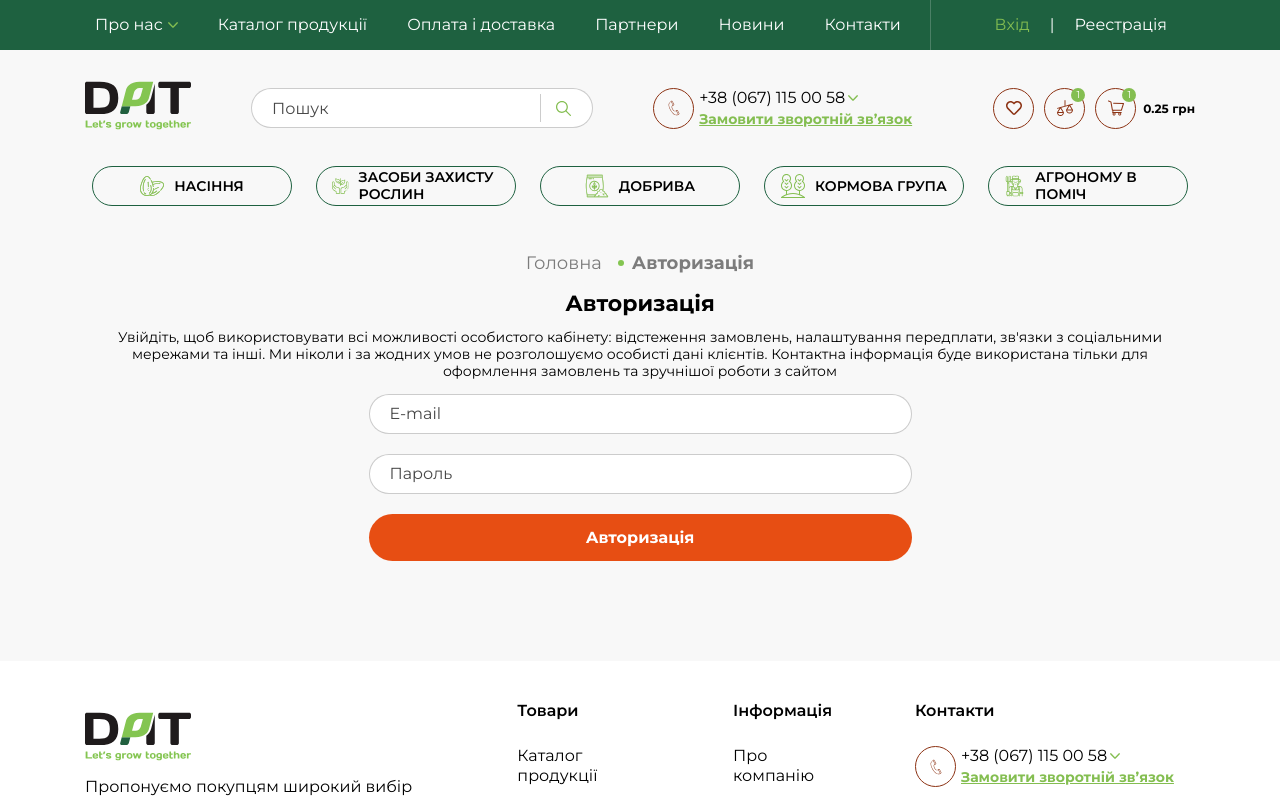
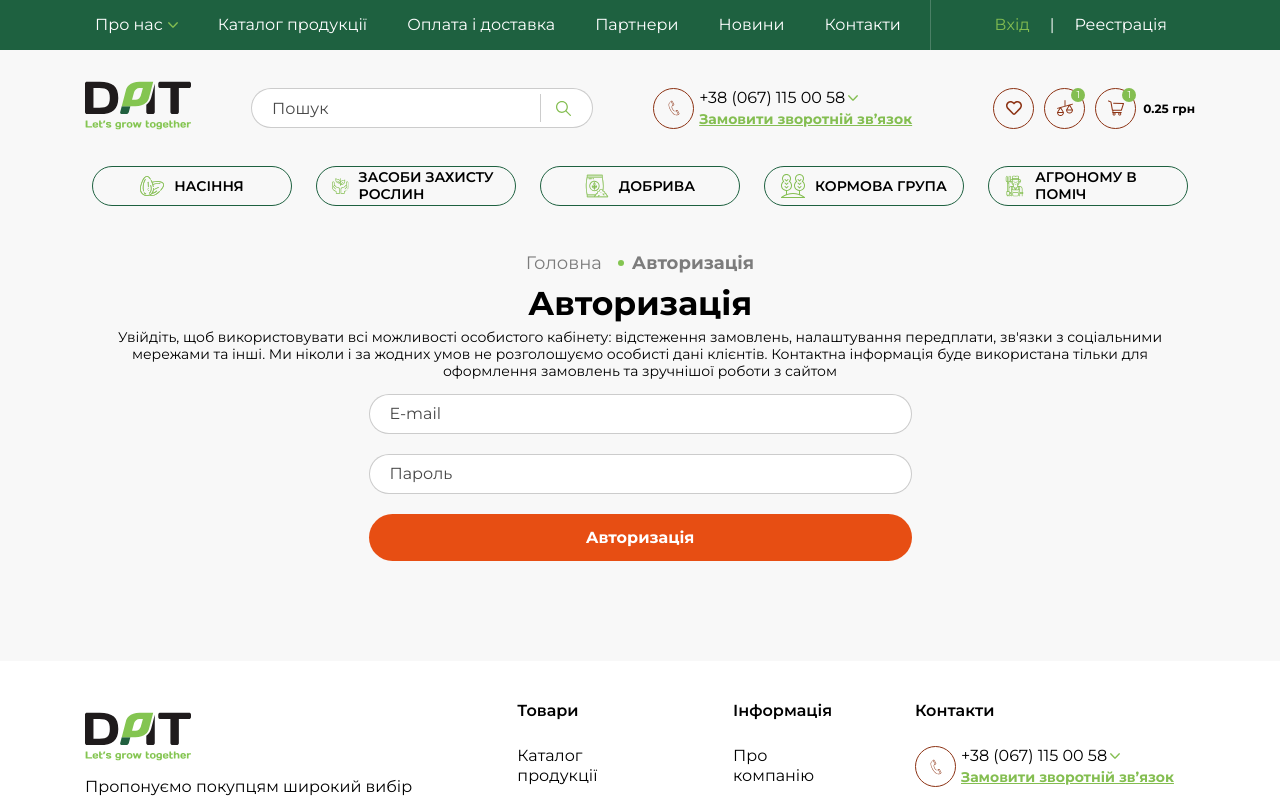
Before and after one commit to artipavl/DamarAgrotrade, a React (Create React App) app: page /DamarAgrotrade/logIn in a window 1280 px wide. Shown: the top 798 px of the page. Built offline with nearby package versions, Linux system fonts and the light colour scheme.

Commit message:
update Title

```diff
--- a/src/components/title/title.style.ts
+++ b/src/components/title/title.style.ts
@@ -7,14 +7,18 @@ type H2Props = {
   center?: boolean;
 };
 
-export const H2 = styled.h2<H2Props>`
+export const H2 = styled.div<H2Props>`
   display: flex;
-  align-items: end;
   justify-content: ${props => props.center && 'center'};
+  gap: 10px;
+
+  margin-left: 16px;
+  margin-right: 16px;
 
   font-weight: 700;
   font-size: 22px;
   line-height: 27px;
+  text-align: center;
 
   color: ${props => props.color || '#000000'};
 
@@ -23,17 +27,16 @@ export const H2 = styled.h2<H2Props>`
     display: ${props => (props.before ? 'block' : 'none')};
     width: 14px;
     height: 11px;
-    margin-bottom: 5px;
-    margin-right: 10px;
+    margin-top: 11px;
     background-image: url(${require(`../../img/accent.svg`).default});
     background-size: cover;
     background-position: center;
     background-repeat: no-repeat;
+
     @media (min-width: 1440px) {
       width: 32px;
       height: 25px;
-      margin-right: 17px;
-      margin-bottom: 12.5px;
+      margin-top: 25px;
     }
   }
 
@@ -42,22 +45,29 @@ export const H2 = styled.h2<H2Props>`
     display: ${props => (props.after ? 'block' : 'none')};
     width: 14px;
     height: 11px;
-    margin-bottom: 5px;
-    margin-left: 10px;
+    margin-top: 11px;
     background-image: url(${require(`../../img/accent.svg`).default});
     background-size: cover;
     background-position: center;
     background-repeat: no-repeat;
+
     @media (min-width: 1440px) {
       width: 32px;
       height: 25px;
-      margin-left: 17px;
-      margin-bottom: 12.5px;
+      margin-top: 25px;
     }
   }
 
   @media (min-width: 1440px) {
     font-size: 45px;
     line-height: 55px;
+    gap: 18px;
+  }
+
+  @media (max-width: 480px) {
+    & > h2 {
+      display: block;
+      max-width: calc(100% - 28px - 20px - 32px);
+    }
   }
 `;
--- a/src/components/title/title.tsx
+++ b/src/components/title/title.tsx
@@ -10,7 +10,11 @@ type TitleProps = {
 };
 
 const Title: FC<TitleProps> = ({ title, ...style }) => {
-  return <H2 {...style}>{title}</H2>;
+  return (
+    <H2 {...style}>
+      <h2>{title}</h2>
+    </H2>
+  );
 };
 
 export default Title;
```
